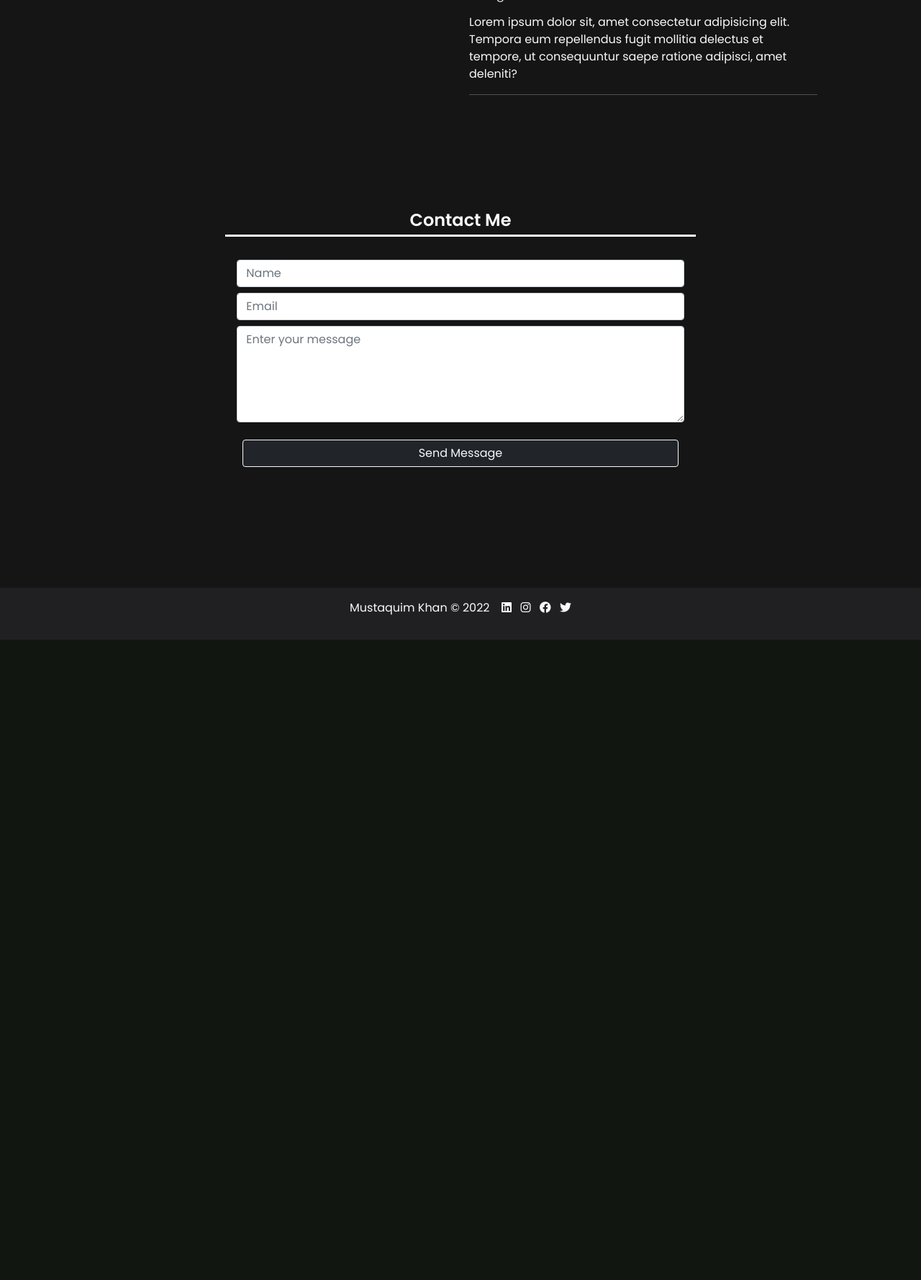
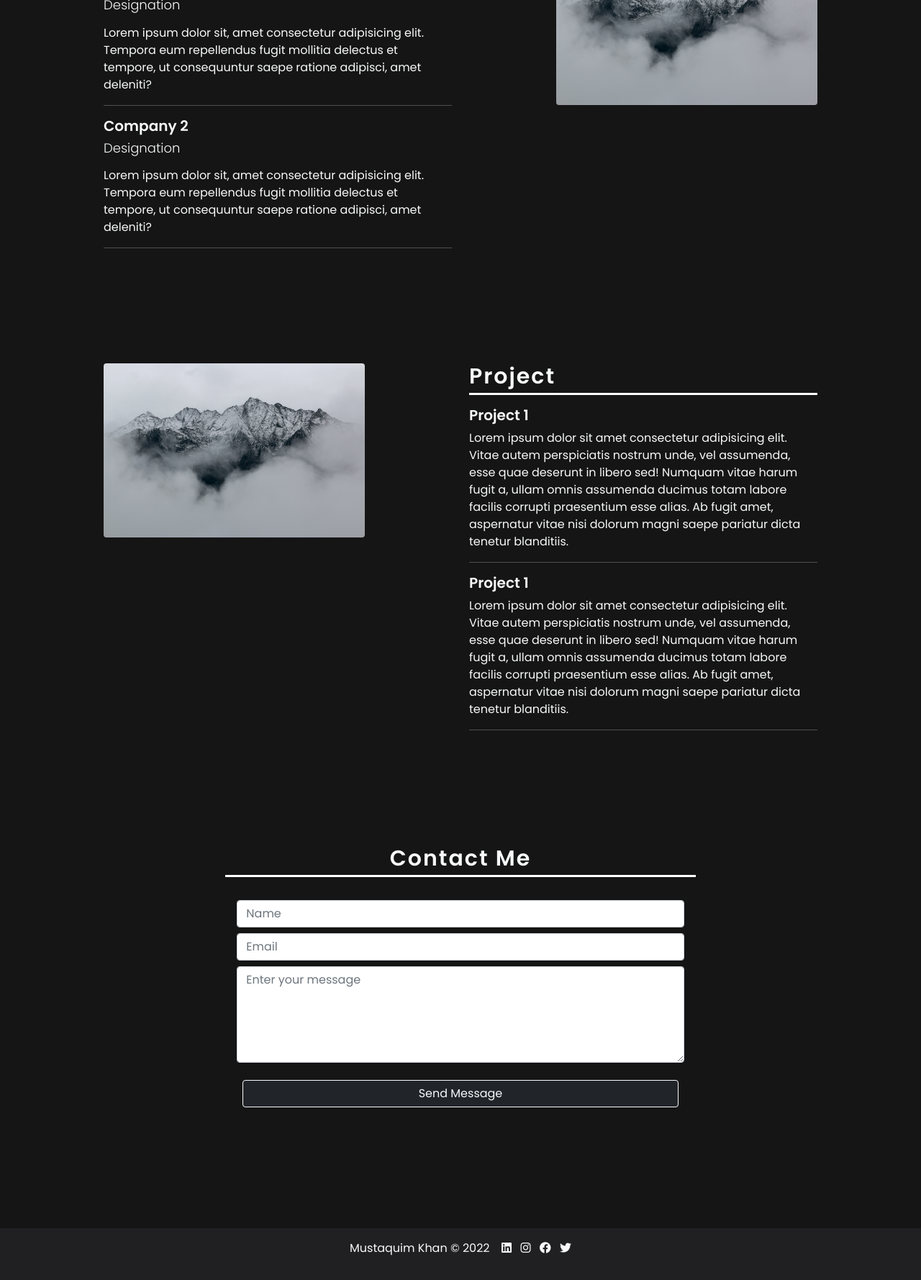
Before and after one commit to sahil-asheikh/Mustaquim-Portfolio, a PHP site: page / in a window 1280 px wide. Shown: the part 1632-3411 px from the top of the page at 72% size. Before the commit the page ends 2521 px from the top, so only its background shows below. Run offline with PHP 8.4, Linux system fonts and the light colour scheme; some libraries are stand-ins or nearby versions; some web fonts are replaced.

Commit message:
project section added 12-04-2022-05:45

```diff
--- a/assets/css/style.css
+++ b/assets/css/style.css
@@ -199,7 +199,8 @@ section .container>* {
 
 .title {
     font-weight: 600;
-    font-size: 1.5rem;
+    font-size: 30px;
+    letter-spacing: 2px;
     margin-bottom: 1rem;
     padding-bottom: .5rem;
     position: relative;
--- a/index.html
+++ b/index.html
@@ -49,12 +49,12 @@
                                 <li><a class="dropdown-item" href="#" target="_blank"><i class="fab fa-facebook"></i>
                                         &nbsp; Facebook</a></li>
                                 <li><a class="dropdown-item" href="#" target="_blank"><i class="fab fa-twitter"></i>
-                                        &nbsp; Twitter</a>
-                                </li>
+                                        &nbsp; Twitter</a></li>
                                 <li>
                                     <hr class="dropdown-divider">
                                 </li>
-                                <li><a class="dropdown-item" href="#">Email</a></li>
+                                <li><a class="dropdown-item" href="#"><i class="fab fa-mail"></i> &nbsp; Email</a>
+                                </li>
                             </ul>
                         </li>
                     </ul>
@@ -75,15 +75,22 @@
 
         <div class="container-fluid p-md-5 p-lg-5 p-xl-5">
             <section class="about" id="about">
+                <div class="text-light">
                     <div class="mt-5 pt-5 m-md-5 m-lg-5 m-xl-5 p-md-5 p-lg-5 p-xl-5">
                         <div class="row">
                             <div class="col-md-6">
+                                <div class="text-start">
+                                    <img class="about-img rounded" src="assets/img/image.jpg" alt="">
+                                </div>
+                            </div>
+                            <div class="col-md-6 mt-5 mt-md-0 mt-lg-0 mt-xl-0">
                                 <h3 class="title text-light">
                                     About
                                     <div class="border-100"></div>
                                 </h3>
                                 <p class="text-light">
-                                Lorem ipsum dolor, sit amet consectetur adipisicing elit. Eaque officiis quos expedita
+                                    Lorem ipsum dolor, sit amet consectetur adipisicing elit. Eaque officiis quos
+                                    expedita
                                     ipsa, a quidem inventore voluptates debitis accusamus tenetur qui et voluptas dicta,
                                     culpa
                                     earum,
@@ -92,10 +99,36 @@
                                     iure
                                     expedita sequi quisquam laboriosam temporibus exercitationem.
                                 </p>
+                                <div class="skills mt-3 pt-3 mt-md-5 mt-lg-5 mt-xl-5">
+                                    <h3 class="title text-light">
+                                        Skills
+                                        <div class="border-100"></div>
+                                    </h3>
+                                    <div class="row">
+                                        <div class="col-6">Auto-Cad</div>
+                                        <div class="col-6">
+                                            <div class="bar-80 ps-2 fw-bold">80%</div>
                                         </div>
-                        <div class="col-md-6 mt-5 mt-md-0 mt-lg-0 mt-xl-0">
-                            <div class="text-end">
-                                <img class="about-img rounded" src="assets/img/image.jpg" alt="">
+                                    </div>
+                                    <div class="row">
+                                        <div class="col-6">Auto-Cad</div>
+                                        <div class="col-6">
+                                            <div class="bar-85 ps-2 fw-bold">85%</div>
+                                        </div>
+                                    </div>
+                                    <div class="row">
+                                        <div class="col-6">Auto-Cad</div>
+                                        <div class="col-6">
+                                            <div class="bar-90 ps-2 fw-bold">90%</div>
+                                        </div>
+                                    </div>
+                                    <div class="row">
+                                        <div class="col-6">Auto-Cad</div>
+                                        <div class="col-6">
+                                            <div class="bar-95 ps-2 fw-bold">95%</div>
+                                        </div>
+                                    </div>
+                                </div>
                             </div>
                         </div>
                     </div>
@@ -104,13 +137,8 @@
 
             <section class="experiances" id="experiances">
                 <div class="text-light">
-                    <div class="mt-5 pt-5 m-md-5 m-lg-5 m-xl-5 p-md-5 p-lg-5 p-xl-5">
+                    <div class="mt-3 pt-3 m-md-5 m-lg-5 m-xl-5 p-md-5 p-lg-5 p-xl-5">
                         <div class="row">
-                            <div class="col-md-6 d-none d-md-block d-lg-block d-xl-block">
-                                <div class="text-start">
-                                    <img class="about-img rounded" src="assets/img/image.jpg" alt="">
-                                </div>
-                            </div>
                             <div class="col-md-6">
                                 <h3 class="title text-light">
                                     Experiances
@@ -133,14 +161,25 @@
                                 </p>
                                 <hr>
                             </div>
+                            <div class="col-md-6 d-none d-md-block d-lg-block d-xl-block">
+                                <div class="text-end">
+                                    <img class="about-img rounded" src="assets/img/image.jpg" alt="">
+                                </div>
+                            </div>
                         </div>
                     </div>
                 </div>
             </section>
 
-            <!-- <section class="project" id="project">
-                <div class="mt-5 pt-5 m-md-5 m-lg-5 m-xl-5 p-md-5 p-lg-5 p-xl-5">
+            <section class="project" id="project">
+                <div class="text-light">
+                    <div class="mt-3 pt- m-md-5 m-lg-5 m-xl-5 p-md-5 p-lg-5 p-xl-5">
                         <div class="row">
+                            <div class="col-md-6 d-none d-md-block d-lg-block d-xl-block">
+                                <div class="text-start">
+                                    <img class="about-img rounded" src="assets/img/image.jpg" alt="">
+                                </div>
+                            </div>
                             <div class="col-md-6">
                                 <h3 class="title text-light">
                                     Project
@@ -149,32 +188,35 @@
                                 <h4 class="company-title text-light text-light">Project 1</h4>
                                 <p class="company-descripiton text text-light">
                                     Lorem ipsum dolor sit amet consectetur adipisicing elit. Vitae autem perspiciatis
-                                nostrum unde, vel assumenda, esse quae deserunt in libero sed! Numquam vitae harum fugit
-                                a, ullam omnis assumenda ducimus totam labore facilis corrupti praesentium esse alias.
+                                    nostrum unde, vel assumenda, esse quae deserunt in libero sed! Numquam vitae harum
+                                    fugit
+                                    a, ullam omnis assumenda ducimus totam labore facilis corrupti praesentium esse
+                                    alias.
+                                    Ab fugit amet, aspernatur vitae nisi dolorum magni saepe pariatur dicta tenetur
+                                    blanditiis.
+                                </p>
+                                <hr>
+                                <h4 class="company-title text-light text-light">Project 1</h4>
+                                <p class="company-descripiton text text-light">
+                                    Lorem ipsum dolor sit amet consectetur adipisicing elit. Vitae autem perspiciatis
+                                    nostrum unde, vel assumenda, esse quae deserunt in libero sed! Numquam vitae harum
+                                    fugit
+                                    a, ullam omnis assumenda ducimus totam labore facilis corrupti praesentium esse
+                                    alias.
                                     Ab fugit amet, aspernatur vitae nisi dolorum magni saepe pariatur dicta tenetur
                                     blanditiis.
                                 </p>
                                 <hr>
                             </div>
-                        <div class="col-md-6 mt-5 mt-md-0 mt-lg-0 mt-xl-0">
-                            <div class="text-end">
-                                <img class="about-img rounded" src="assets/img/image.jpg" alt="">
                         </div>
                     </div>
                 </div>
-                </div>
-            </section> -->
+            </section>
 
             <section class="contact-me" id="contact-me">
                 <div class="text-light">
-                    <div class="mt-5 pt-5 m-md-5 m-lg-5 m-xl-5 p-md-5 p-lg-5 p-xl-5">
+                    <div class="mt-3 pt-3 m-md-5 m-lg-5 m-xl-5 p-md-5 p-lg-5 p-xl-5">
                         <div class="row">
-                            <!-- <div class="col-md-6 d-none d-md-block d-lg-block d-xl-block">
-                                <div class="text-start">
-                                    <img class="about-img rounded" src="assets/img/image.jpg" alt="">
-                                </div>
-                            </div> -->
-                            <!-- <div class="col-md-6"> -->
                             <div class="col-md-12 text-center">
                                 <div class="row">
                                     <div class="col-md-8 col-lg-8 col-xl-8 offset-md-2 offset-lg-2 offset-xl-2">
```
Also changed, not shown: other parts of assets/css/style.css (+53 -3 lines). Lines whose indentation alone changed are shown as unchanged.
